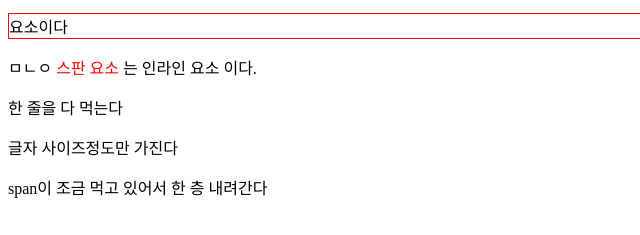
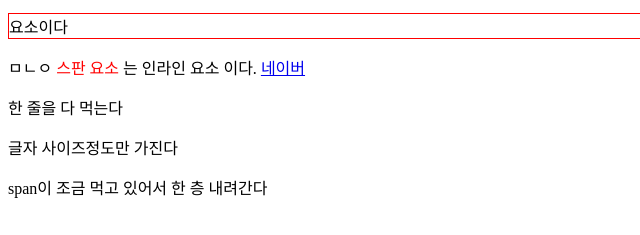
Before and after one commit to hoou1234/html_study, a plain HTML site: page first_html.html in a window 1280 px wide. Shown: the part 417-652 px from the top of the page, 0-640 px from the left. Drawn offline with Linux system fonts and the light colour scheme.

Commit message:
a태그는 인라인

```diff
--- a/first_html.html
+++ b/first_html.html
@@ -24,6 +24,7 @@
     <span>인라인</span>
     <span> 요소</span>
     <span>이다.</span>
+    <a href="https://www.naver.com">네이버</a>
 
 
 
```
